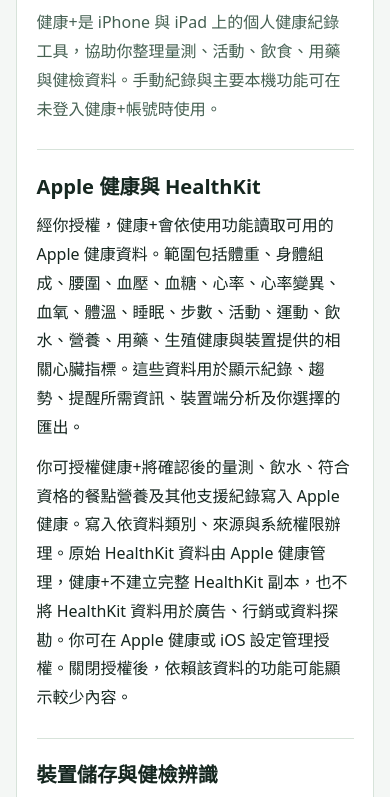
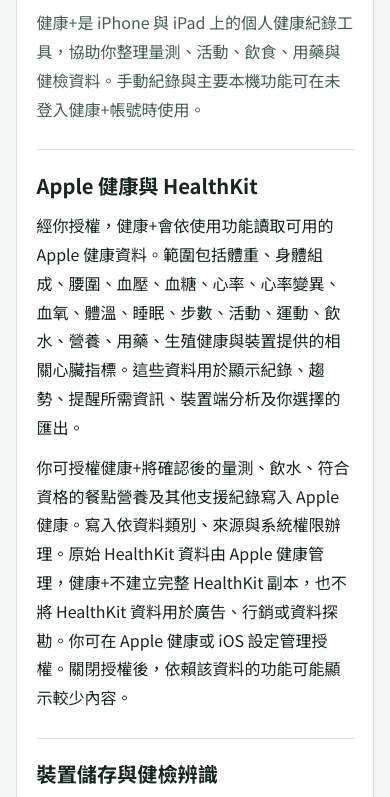
Before and after one commit to n3342847/healthguanplus-privacy, a plain HTML site: page index.html in a window 390 px wide. Shown: the part 123-920 px from the top of the page. Drawn offline with Linux system fonts and the light colour scheme.

Commit message:
Host a Traditional Chinese font subset for mobile browsers

```diff
--- a/index.html
+++ b/index.html
@@ -6,11 +6,13 @@
   <meta name="description" content="健康+如何使用 Apple 健康、裝置資料、iCloud、AI、匯出及支援回饋。">
   <meta name="referrer" content="no-referrer">
   <title>健康+｜隱私權政策</title>
+  <link rel="preload" href="noto-sans-tc-policy.woff2" as="font" type="font/woff2" crossorigin>
   <style>
+    @font-face{font-family:"Noto Sans TC Policy";src:url("noto-sans-tc-policy.woff2") format("woff2");font-weight:400 700;font-display:swap}
     :root{color-scheme:light dark;--paper:#f4f7f5;--surface:#fff;--ink:#162720;--muted:#456052;--line:#d7e3da;--accent:#176449}
     @media(prefers-color-scheme:dark){:root{--paper:#12221c;--surface:#1a2d25;--ink:#eef7f1;--muted:#b6cabe;--line:#375348;--accent:#8fdfbc}}
     *{box-sizing:border-box}
-    body{margin:0;background:var(--paper);color:var(--ink);font:1rem/1.8 system-ui,-apple-system,"PingFang TC","Microsoft JhengHei",sans-serif}
+    body{margin:0;background:var(--paper);color:var(--ink);font:1rem/1.8 "Noto Sans TC Policy",system-ui,-apple-system,"PingFang TC","Microsoft JhengHei",sans-serif}
     main{width:min(100% - 2rem,48rem);margin:clamp(1rem,5vw,4rem) auto;padding:clamp(1rem,5vw,3.5rem);background:var(--surface);border:1px solid var(--line);border-radius:1rem}
     h1,h2{line-height:1.4;margin:0}
     h1{font-size:clamp(1.8rem,6vw,3rem);letter-spacing:.01em}
```
Also changed, not shown: OFL.txt (added), noto-sans-tc-policy.woff2 (added).
